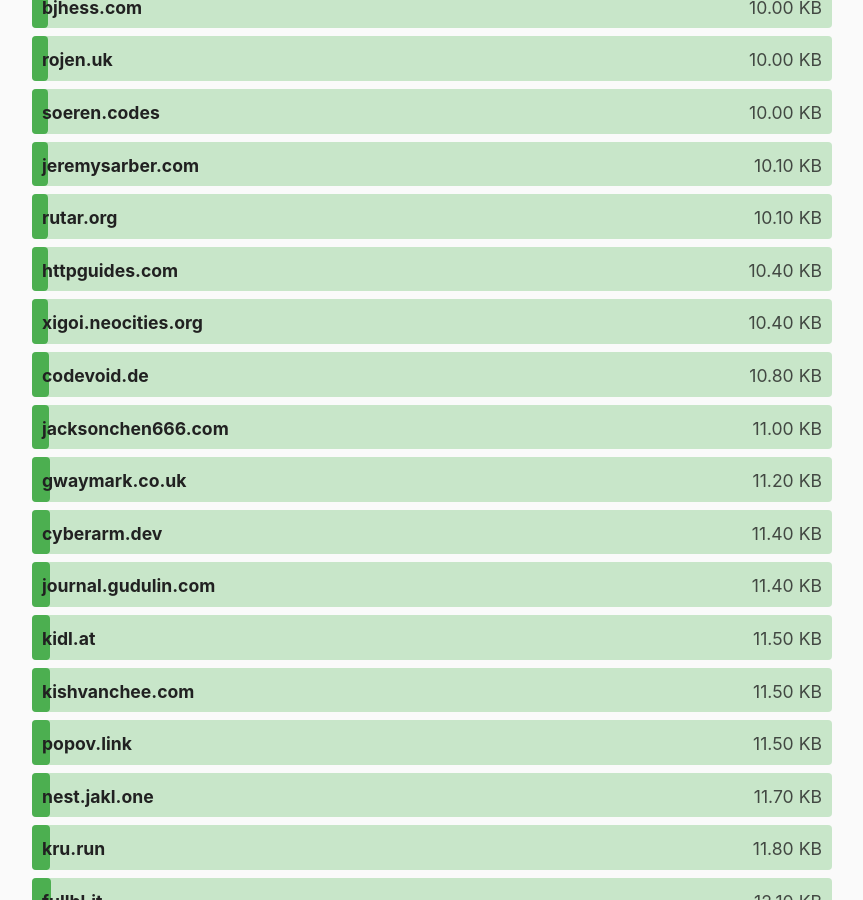
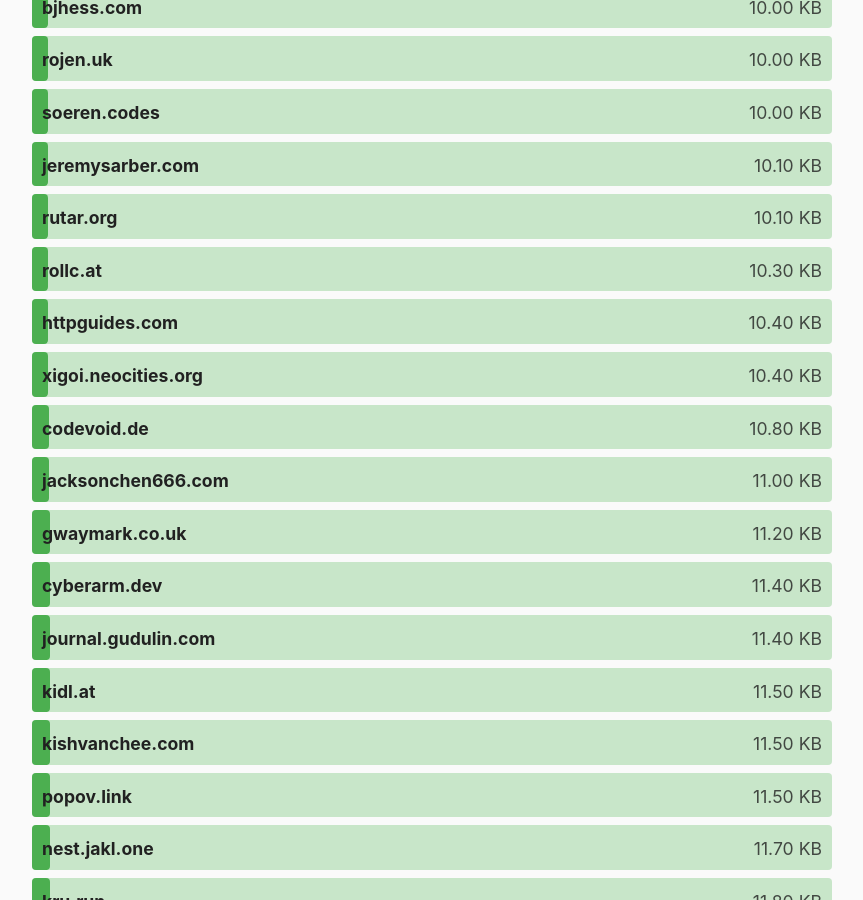
Before and after one commit to kevquirk/512kb.club, a Jekyll site: the page built from index.md, in a window 1280 px wide and 900 px high, scrolled down 5005 px. Shown: the whole window, without its empty margins (208-1071 px from the left). Built offline with Jekyll 4.4.1, drawn with Linux system fonts in a browser that asks for light colours.

Commit message:
Add rollc.at
https://gtmetrix.com/reports/www.rollc.at/h1ABf3Qr/

```diff
--- a/_data/sites.yml
+++ b/_data/sites.yml
@@ -2502,6 +2502,11 @@
   size: 10
   last_checked: 2022-11-14
 
+- domain: rollc.at
+  url: https://www.rollc.at/
+  size: 10.3
+  last_checked: 2023-09-06
+
 - domain: roly.neocities.org
   url: https://roly.neocities.org/
   size: 158
```
